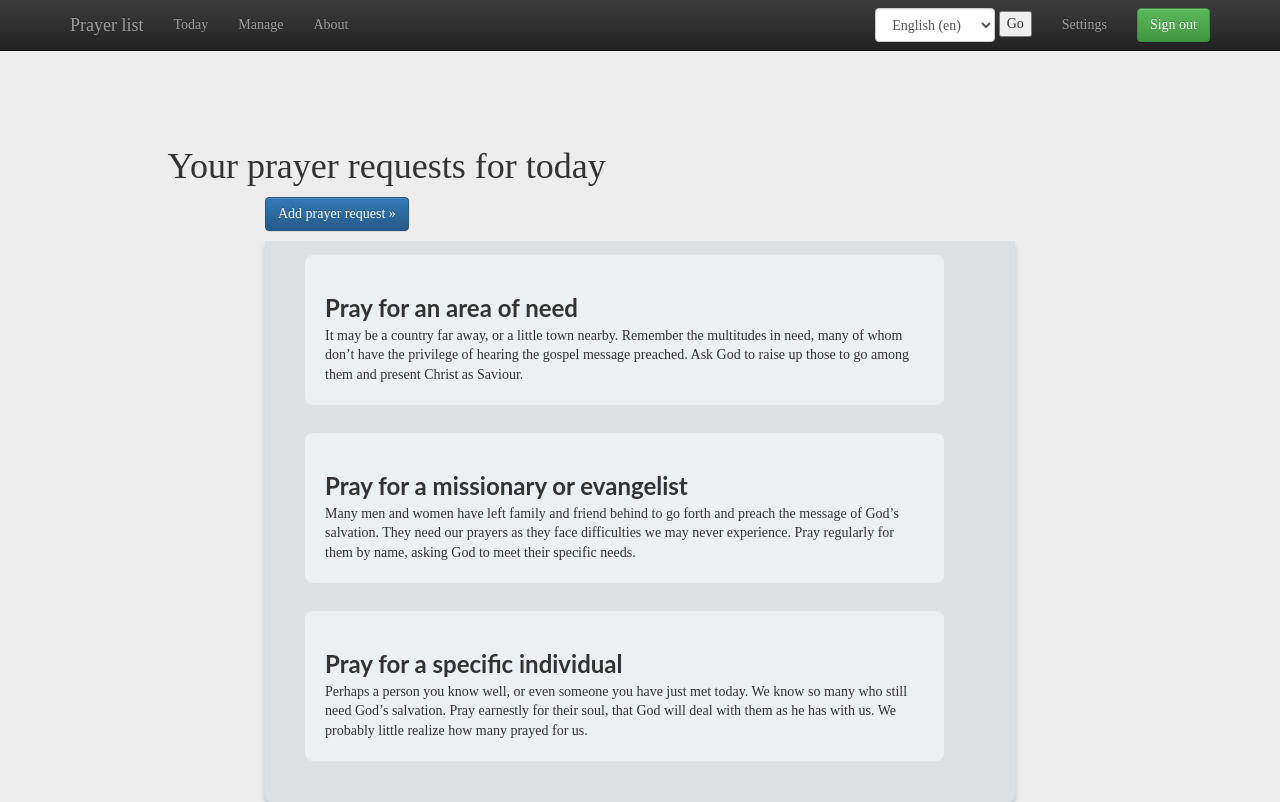
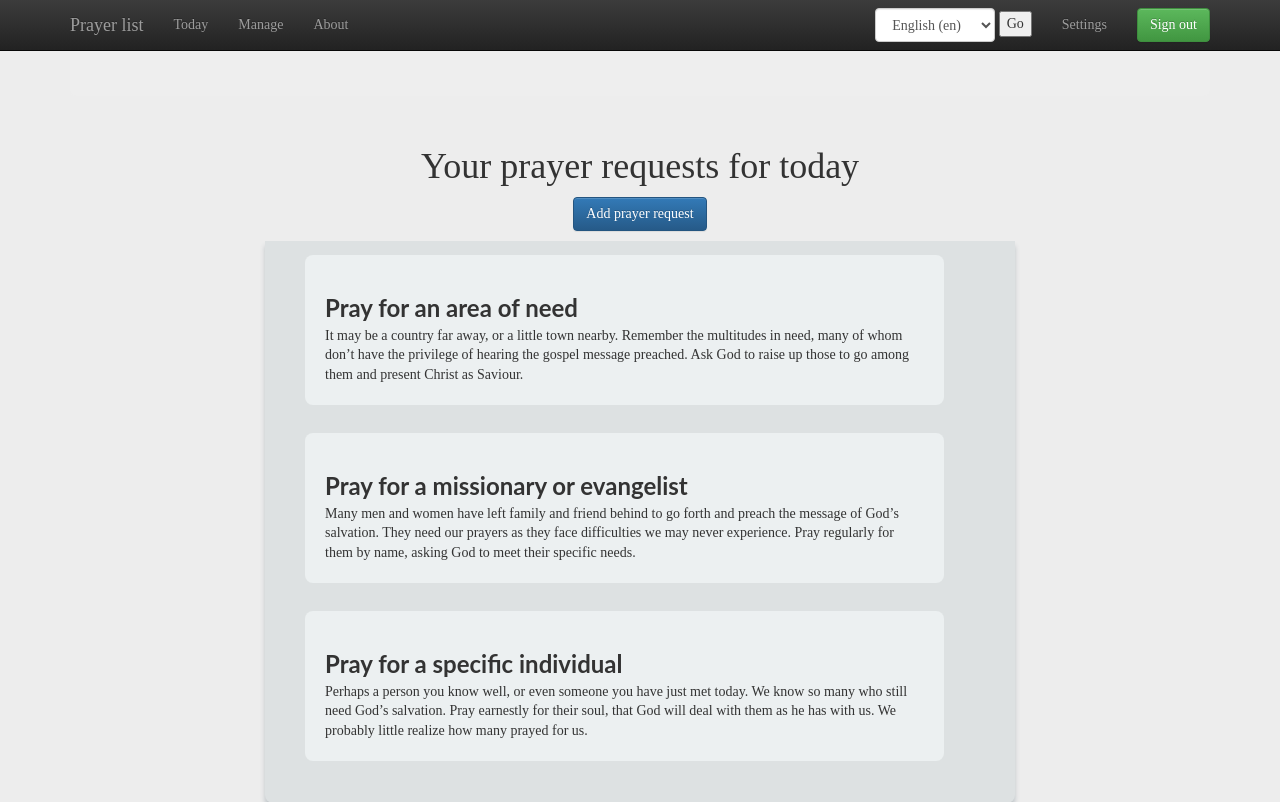
Before and after one commit to die2live/prayerlist, a Django app: page /today/ in a window 1280 px wide. Shown: the top 802 px of the page. Run offline with Django 3.2, Linux system fonts and the light colour scheme; the visitor is signed in with stand-in values (Sample User, id 1); data comes from the database, SQL or seed files in the repository; some libraries are stand-ins or nearby versions.

Commit message:
layout changes in Today page

```diff
--- a/src/prayerlistapp/templates/today.html
+++ b/src/prayerlistapp/templates/today.html
@@ -6,21 +6,16 @@
   <div class="row">
     <div class="col-md-1"></div>
     <div class="col-md-10">
-      <h1>{% trans 'Your prayer requests for today' %}</h1>
+      <h1 class="text-center">{% trans 'Your prayer requests for today' %}</h1>
     </div>
     <div class="col-md-1"></div>
-  </div>
-  <div class="row">
-    <div class="col-md-2"></div>
-    <div class="col-md-8">
-      <p><a class="btn btn-primary" href="/edit/" role="button">{% trans 'Add prayer request' %} &raquo;</a></p>
-    </div>
-    <div class="col-md-2"></div>
   </div>
 
   <div class="row">
     <div class="col-md-2"></div>
     <div class="col-md-8">
+      <p class="text-center"><a class="btn btn-primary" href="/edit/" role="button">{% trans 'Add prayer request' %}</a></p>
+
       <ul class="timeline">
         {% for pr in prayer_requests %}
           <li>
```
